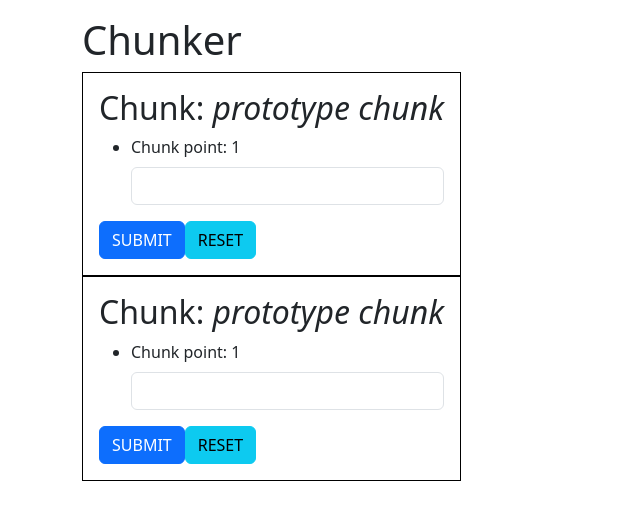
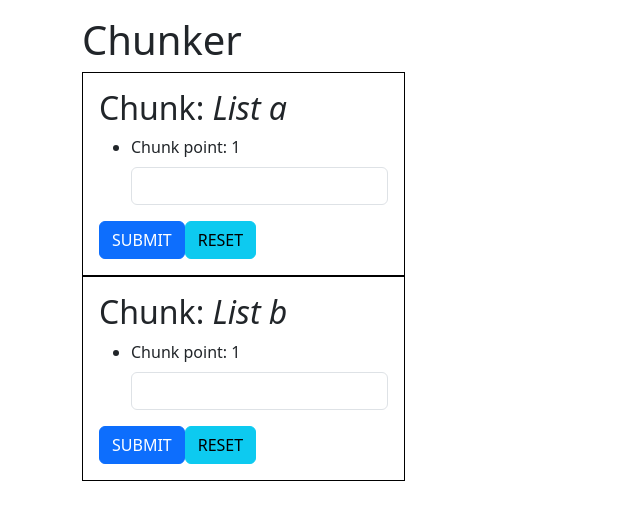
Before and after one commit to munrhalls/QAtempo-notes, an Angular app: page / in a window 1280 px wide. Shown: the top 520 px of the page, without its empty margins (0-640 px from the left). Built offline with nearby package versions, Linux system fonts and the light colour scheme; what ngx-bootstrap-icons would draw is missing.

Commit message:
chunker app

```diff
--- a/src/app/chunk-list/chunk-list.component.html
+++ b/src/app/chunk-list/chunk-list.component.html
@@ -1 +1,5 @@
-<app-chunk *ngFor="let instance of lists" [list]="instance"></app-chunk>
+<app-chunk
+  *ngFor="let instance of lists; let i = index"
+  [title]="listNames[i]"
+  [list]="instance"
+></app-chunk>
--- a/src/app/chunk-list/chunk-list.component.ts
+++ b/src/app/chunk-list/chunk-list.component.ts
@@ -6,6 +6,7 @@ import { Component } from '@angular/core';
   styleUrls: ['./chunk-list.component.scss'],
 })
 export class ChunkListComponent {
+  listNames = ['List a', 'List b'];
   lists = [
     [{ question: 'Letter?', answer: 'a' }],
     [{ question: 'Letter?', answer: 'b' }],
--- a/src/app/chunk-list/chunk/chunk.component.html
+++ b/src/app/chunk-list/chunk/chunk.component.html
@@ -1,6 +1,6 @@
 <div class="chunk">
   <h2>
-    Chunk: <span class="chunk-title">{{ chunkName }}</span>
+    Chunk: <span class="chunk-title">{{ title }}</span>
   </h2>
   <form>
     <ul>
--- a/src/app/chunk-list/chunk/chunk.component.ts
+++ b/src/app/chunk-list/chunk/chunk.component.ts
@@ -12,6 +12,8 @@ export class ChunkComponent {
     question: string;
     answer: string;
   }[] = [];
+  @Input('title') title: string = '';
+
   submit: string[] = [];
   properSubmit: null | boolean = null;
 
```
